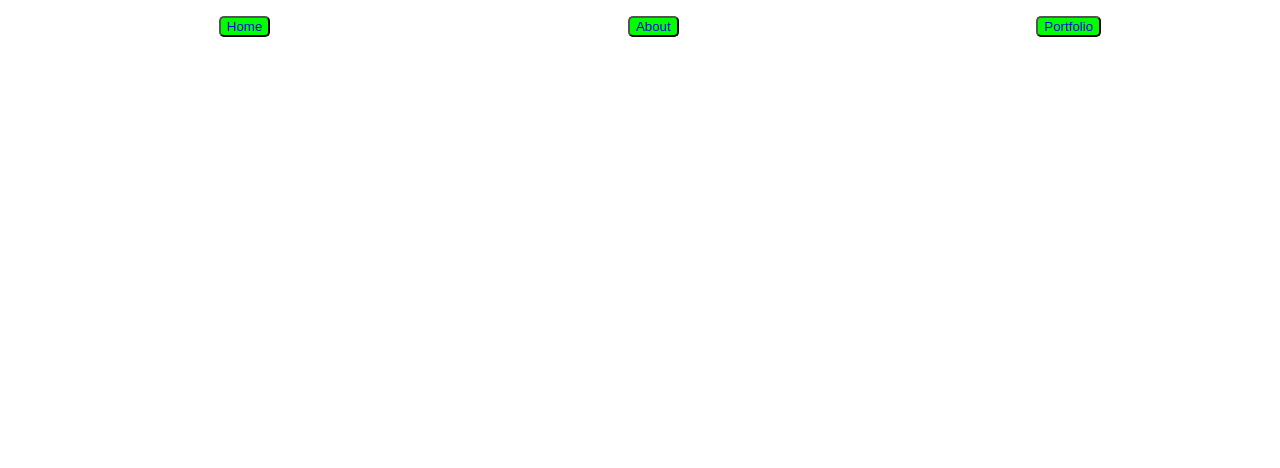
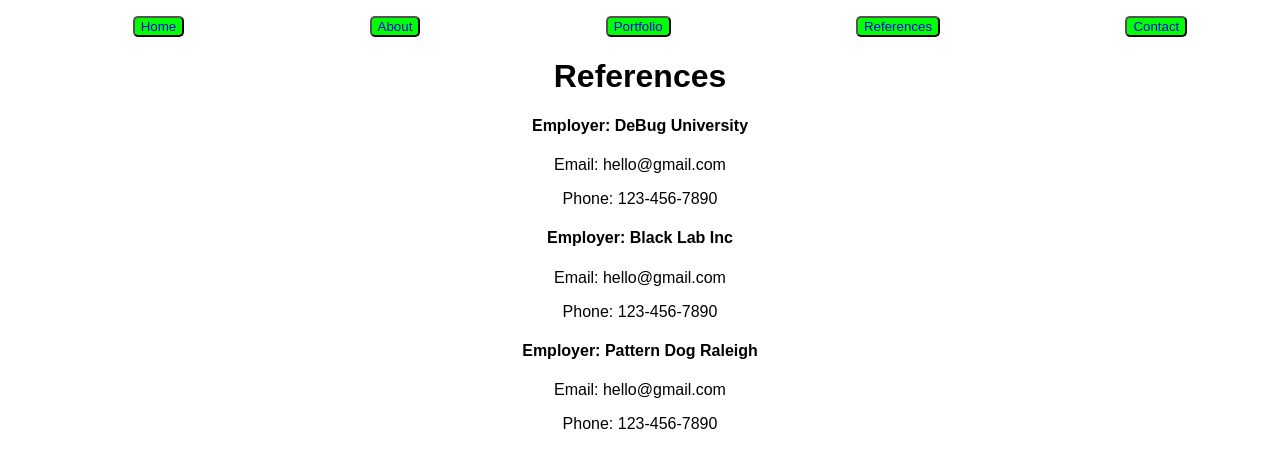
Before and after one commit to designbright/ReactPortfolioApp, a React (Create React App) app: page /References in a window 1280 px wide. Shown: the top 468 px of the page. Built offline with nearby package versions, Linux system fonts and the light colour scheme.

Commit message:
added references and contacts to navBar

```diff
--- a/src/Components/About.js
+++ b/src/Components/About.js
@@ -10,11 +10,8 @@ export default class About extends Component {
   render() {
     return (
       <div className="App one">
-
           <h1>About</h1>
           <p>I am from Raleigh, North Carolina</p>
-
-
       </div>
     );
   }
--- a/src/Components/BaseLayout.js
+++ b/src/Components/BaseLayout.js
@@ -16,6 +16,11 @@ export default class BaseLayout extends Component {
             <li><button className="btn"><Link to="/About">About</Link></button></li>
 
             <li><button className="btn"><Link to="/Portfolio">Portfolio</Link></button></li>
+
+            <li><button className="btn"><Link to="/References">References</Link></button></li>
+
+            <li><button className="btn"><Link to="/Contact">Contact</Link></button></li>
+
           </ul>
         </div>
           {this.props.children}
--- /dev/null
+++ b/src/Components/Contact.js
@@ -0,0 +1,27 @@
+import React, {Component} from 'react';
+import { Link } from 'react-router-dom';
+import BaseLayout from './BaseLayout.js';
+
+
+export default class Contact extends Component {
+
+  constructor(props){
+    super(props)
+  }
+
+  render() {
+    return (
+
+      <div className="App one">
+          <h1>Contact</h1>
+          <p>Email: hello@gmail.com</p>
+          <p>Phone: 123-456-7890</p>
+
+          <ul>
+            <li><a href="www.linkedin.com">Linkedin</a></li>
+            <li><a href="www.github.com">GitHub</a></li>
+          </ul>
+      </div>
+    );
+  }
+}
--- a/src/Components/Portfolio.js
+++ b/src/Components/Portfolio.js
@@ -13,7 +13,6 @@ export default class Portfolio extends Component {
       <div className="App one">
           <h1>Kelly's Portfolio</h1>
           <p>I created this app using React</p>
-
       </div>
     );
   }
--- /dev/null
+++ b/src/Components/References.js
@@ -0,0 +1,31 @@
+import React, {Component} from 'react';
+import { Link } from 'react-router-dom';
+import BaseLayout from './BaseLayout.js';
+
+
+export default class References extends Component {
+
+  constructor(props){
+    super(props)
+  }
+
+  render() {
+    return (
+
+      <div className="App one">
+          <h1>References</h1>
+          <h4>Employer: DeBug University</h4>
+          <p>Email: hello@gmail.com</p>
+          <p>Phone: 123-456-7890</p>
+
+          <h4>Employer: Black Lab Inc</h4>
+          <p>Email: hello@gmail.com</p>
+          <p>Phone: 123-456-7890</p>
+
+          <h4>Employer: Pattern Dog Raleigh</h4>
+          <p>Email: hello@gmail.com</p>
+          <p>Phone: 123-456-7890</p>
+      </div>
+    );
+  }
+}
--- a/src/Styles/App.css
+++ b/src/Styles/App.css
@@ -4,9 +4,10 @@ ul{
   justify-content: space-around;
 }
 
-h1, p{
+h1, h4, p{
   text-align: center;
 }
+
 
 button{
   background: lime;
--- a/src/index.js
+++ b/src/index.js
@@ -13,6 +13,8 @@ import BaseLayout from './Components/BaseLayout.js';
 import Home from './Components/Home.js';
 import About from './Components/About.js';
 import Portfolio from './Components/Portfolio.js';
+import References from './Components/References.js';
+import Contact from './Components/Contact.js';
 
 ReactDOM.render(
   <BrowserRouter>
@@ -21,6 +23,8 @@ ReactDOM.render(
         <Route path="/Home" component={Home}/>
         <Route path="/About" component={About} />
         <Route path="/Portfolio" component={Portfolio}/>
+        <Route path="/References" component={References}/>
+        <Route path="/Contact" component={Contact}/>
       </Switch>
     </BaseLayout>
   </BrowserRouter>
```
